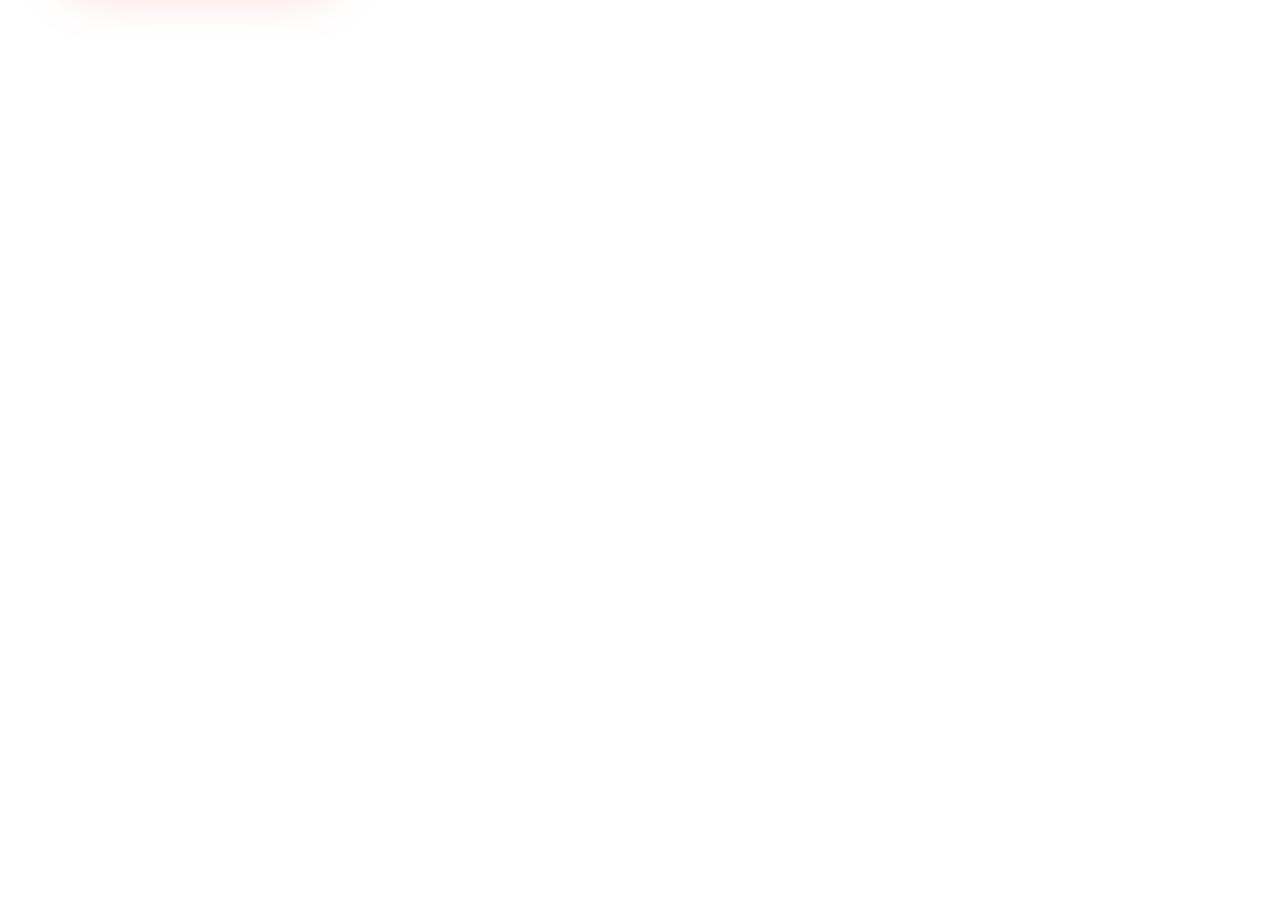
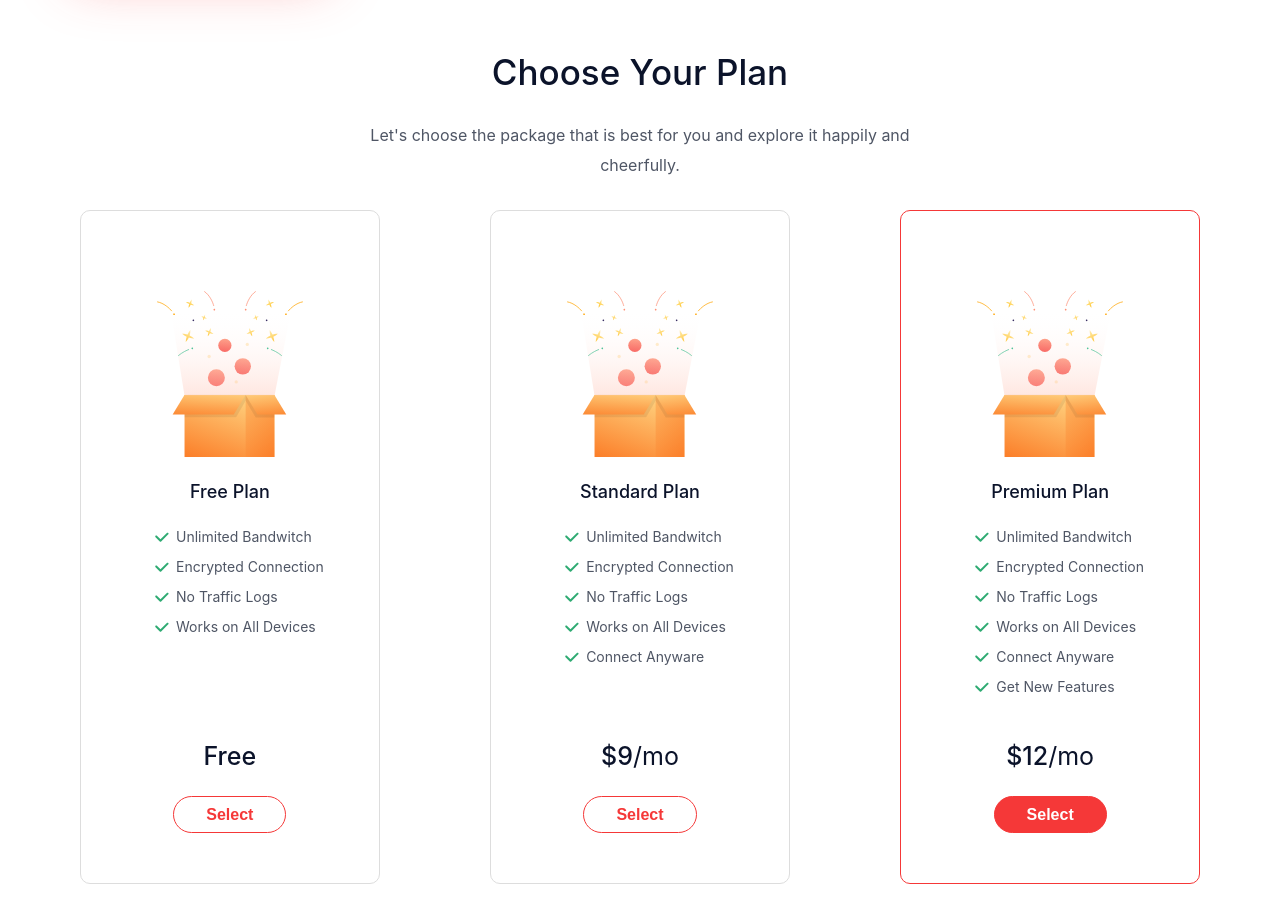
Before and after one commit to pradeepsh2203/Monk-Commerce, a React (Create React App) app: page / in a window 1280 px wide. Shown: the part 540-1462 px from the top of the page. Before the commit the page ends 800 px from the top, so only its background shows below. Built offline with nearby package versions, Linux system fonts and the light colour scheme.

Commit message:
Added Plans Section

```diff
--- a/src/App.tsx
+++ b/src/App.tsx
@@ -1,12 +1,14 @@
-import React from 'react';
-import { Header } from './components/Header/header';
-import {Home} from './components/Home/Home'
+import React from "react";
+import { Header } from "./components/Header/header";
+import { Home } from "./components/Home/Home";
+import { Plan } from "./components/Plans/Plan";
 
 function App() {
 	return (
 		<div>
 			<Header />
 			<Home />
+			<Plan />
 		</div>
 	);
 }
--- /dev/null
+++ b/src/components/Plans/Card.tsx
@@ -0,0 +1,42 @@
+import React from "react";
+import Box from "../../data/img/box.svg";
+import { Button, CardContainer, Heading, List, Price } from "./CardStyles";
+
+interface Props {
+	type: string;
+	feats: Array<string>;
+	price?: number;
+}
+
+export const Card: React.FC<Props> = ({ type, feats, price }) => {
+	return (
+		<CardContainer focus={type === "Premium" ? true : false}>
+			<div>
+				<img src={Box} alt="Party" />
+				<Heading>{type} Plan</Heading>
+				<List>
+					{feats.map((feat) => (
+						<li>{feat}</li>
+					))}
+				</List>
+			</div>
+			<div>
+				<Price>
+					{price === undefined ? (
+						<strong style={{ fontWeight: 500 }}>Free</strong>
+					) : (
+						<>
+							<strong style={{ fontWeight: 500 }}>
+								${price}
+							</strong>
+							/mo
+						</>
+					)}
+				</Price>
+				<Button focus={type === "Premium" ? true : false}>
+					Select
+				</Button>
+			</div>
+		</CardContainer>
+	);
+};
--- /dev/null
+++ b/src/components/Plans/CardStyles.ts
@@ -0,0 +1,62 @@
+import styled from "styled-components";
+import Img from "../../data/img/check.svg"
+
+interface TypeProps {
+    focus: boolean;
+}
+
+export const CardContainer = styled.div<TypeProps>`
+    display:flex;
+    flex-direction:column;
+    justify-content:space-between;
+    text-align:center;
+    width:max-content;
+    padding: 80px 55px 50px 55px;
+    border:1px solid ${p => {
+        if (p.focus === true) return p.theme.focus;
+        return "#ddd";
+    }};
+    border-radius:10px;
+    margin: 30px 0;
+`;
+
+export const Heading = styled.h2`
+    font-weight : 500;
+    font-size:18px;
+    line-height:30px;
+    color:${p => p.theme.primary};
+`;
+
+export const List = styled.ul`
+    font-size:14px;
+    line-height:30px;
+    font-weight:400;
+    text-align:left;
+    color:${p => p.theme.secondary};
+    list-style:url(${Img});
+`;
+
+export const Button = styled.button<TypeProps>`
+    font-size:16px;
+    line-height:19px;
+    font-weight:700;
+    color: ${p => {
+        if (p.focus) return "#fff";
+        return p.theme.focus;
+    }};
+    background-color : ${p => {
+        if (p.focus) return p.theme.focus;
+        return "#fff";
+    }};
+    border:1px solid ${p => p.theme.focus};
+    border-radius : 50px;
+    padding: 0.5em 2em;
+    cursor:pointer;
+`;
+
+export const Price = styled.p`
+    font-size:25px;
+    font-weight:400;
+    line-height:30px;
+    color: ${p => p.theme.primary}
+`;
--- /dev/null
+++ b/src/components/Plans/Plan.tsx
@@ -0,0 +1,65 @@
+import React from "react";
+import { Card } from "./Card";
+import { Heading, Text, PlanContainer, FlexContainer } from "./PlanStyles";
+
+interface Props {
+	type: string;
+	feats: Array<string>;
+	price?: number;
+}
+
+const availablePlans: Props[] = [
+	{
+		type: "Free",
+		feats: [
+			"Unlimited Bandwitch",
+			"Encrypted Connection",
+			"No Traffic Logs",
+			"Works on All Devices",
+		],
+	},
+	{
+		type: "Standard",
+		feats: [
+			"Unlimited Bandwitch",
+			"Encrypted Connection",
+			"No Traffic Logs",
+			"Works on All Devices",
+			"Connect Anyware",
+		],
+		price: 9,
+	},
+	{
+		type: "Premium",
+		feats: [
+			"Unlimited Bandwitch",
+			"Encrypted Connection",
+			"No Traffic Logs",
+			"Works on All Devices",
+			"Connect Anyware",
+			"Get New Features",
+		],
+		price: 12,
+	},
+];
+
+export const Plan: React.FC = () => {
+	return (
+		<PlanContainer>
+			<Heading>Choose Your Plan</Heading>
+			<Text>
+				Let's choose the package that is best for you and explore it
+				happily and cheerfully.
+			</Text>
+			<FlexContainer>
+				{availablePlans.map((plan) => (
+					<Card
+						type={plan.type}
+						feats={plan.feats}
+						price={plan.price}
+					/>
+				))}
+			</FlexContainer>
+		</PlanContainer>
+	);
+};
--- /dev/null
+++ b/src/components/Plans/PlanStyles.ts
@@ -0,0 +1,27 @@
+import styled from "styled-components";
+
+export const PlanContainer = styled.div`
+    text-align:center;
+    margin:40px 0;
+`;
+
+export const Heading = styled.h1`
+    font-size:35px;
+    line-height:50px;
+    font-weight:500;
+    color: ${p => p.theme.primary};
+`;
+
+export const Text = styled.p`
+    font-size: 16px;
+    line-height:30px;
+    font-weight:400;
+    color:${p => p.theme.secondary};
+    width:555px;
+    margin: 0 auto;
+`;
+
+export const FlexContainer = styled.div`
+    display: flex;
+    justify-content: space-between;
+`;
```
Lines whose indentation alone changed are shown as unchanged.
